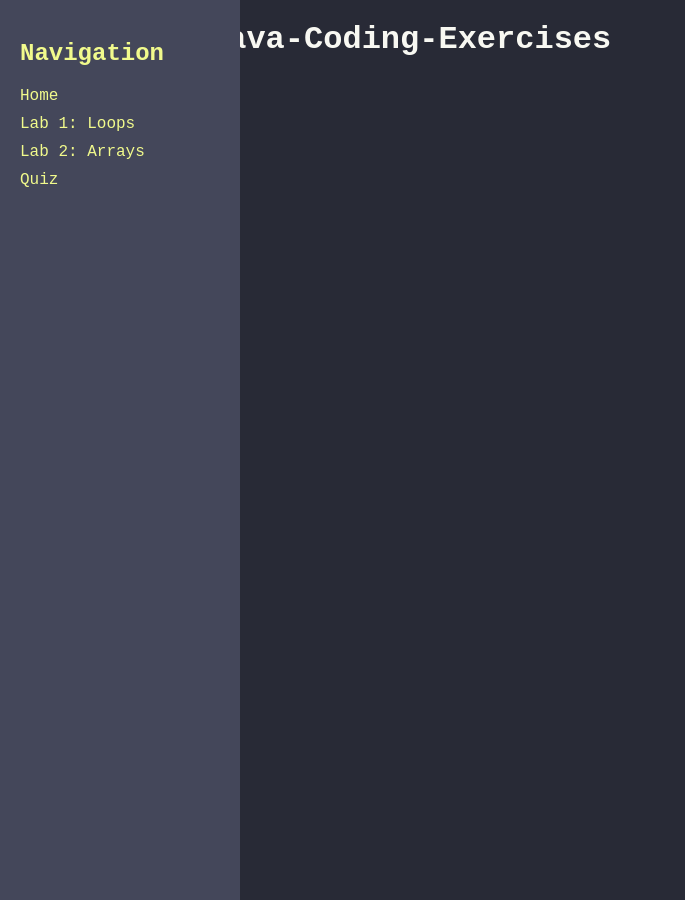
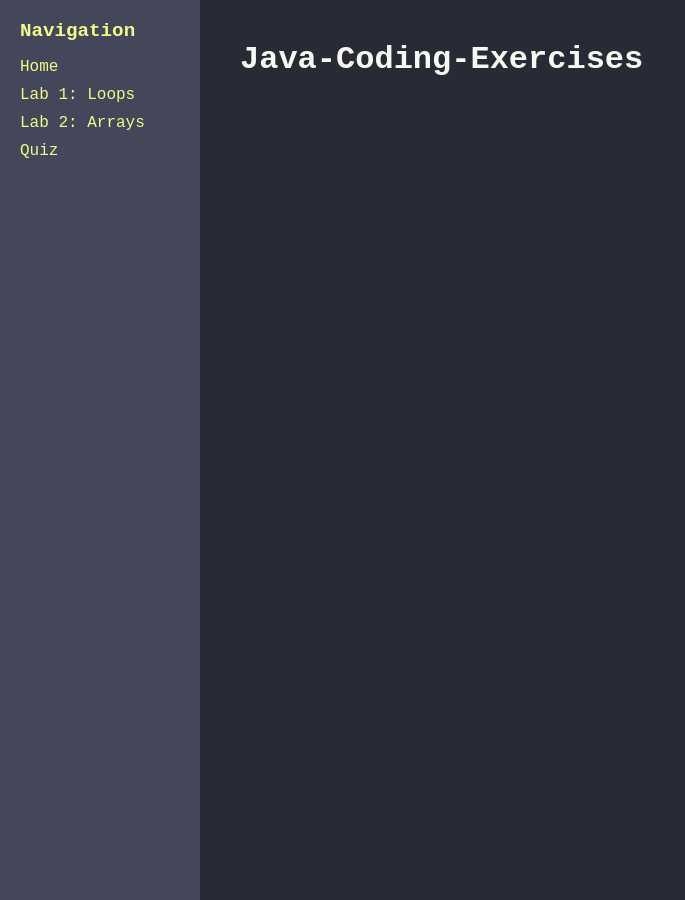
Before and after one commit to pcazaubon/AP-CSA-Spring-25, a Jekyll site: the page built from README.md, in a window 1280 px wide. Shown: the whole page, without its empty margins (0-685 px from the left). Built offline with Jekyll 4.4.1, drawn with Linux system fonts in a browser that asks for light colours; our own code applies the rules of GitHub Pages for plain Markdown files.

Commit message:
Update styles.css

```diff
--- a/assets/styles.css
+++ b/assets/styles.css
@@ -7,27 +7,31 @@
   --sidebar-text: #f1fa8c;
 }
 
+/* Basic Body Styling */
 body {
   background-color: var(--background-color);
   color: var(--text-color);
   font-family: 'Courier New', Courier, monospace;
-  padding-left: 200px;
-}
-
-a {
-  color: var(--link-color);
+  display: flex;
+  margin: 0;
 }
 
 /* Sidebar Styling */
 .sidebar {
   position: fixed;
+  left: 0;
   top: 0;
-  left: 0;
   width: 200px;
-  height: 100%;
+  height: 100vh;
   background-color: var(--sidebar-background);
   color: var(--sidebar-text);
   padding: 20px;
+  box-sizing: border-box;
+}
+
+.sidebar h2 {
+  font-size: 1.2em;
+  margin-top: 0;
 }
 
 .sidebar a {
@@ -35,8 +39,20 @@ a {
   margin-bottom: 10px;
   color: var(--sidebar-text);
   text-decoration: none;
+  font-size: 1em;
 }
 
 .sidebar a:hover {
   color: #50fa7b;
 }
+
+/* Main Content Styling */
+.content {
+  margin-left: 220px; /* Adds space to the left for the sidebar */
+  padding: 20px;
+  max-width: 800px;
+}
+
+a {
+  color: var(--link-color);
+}
```
